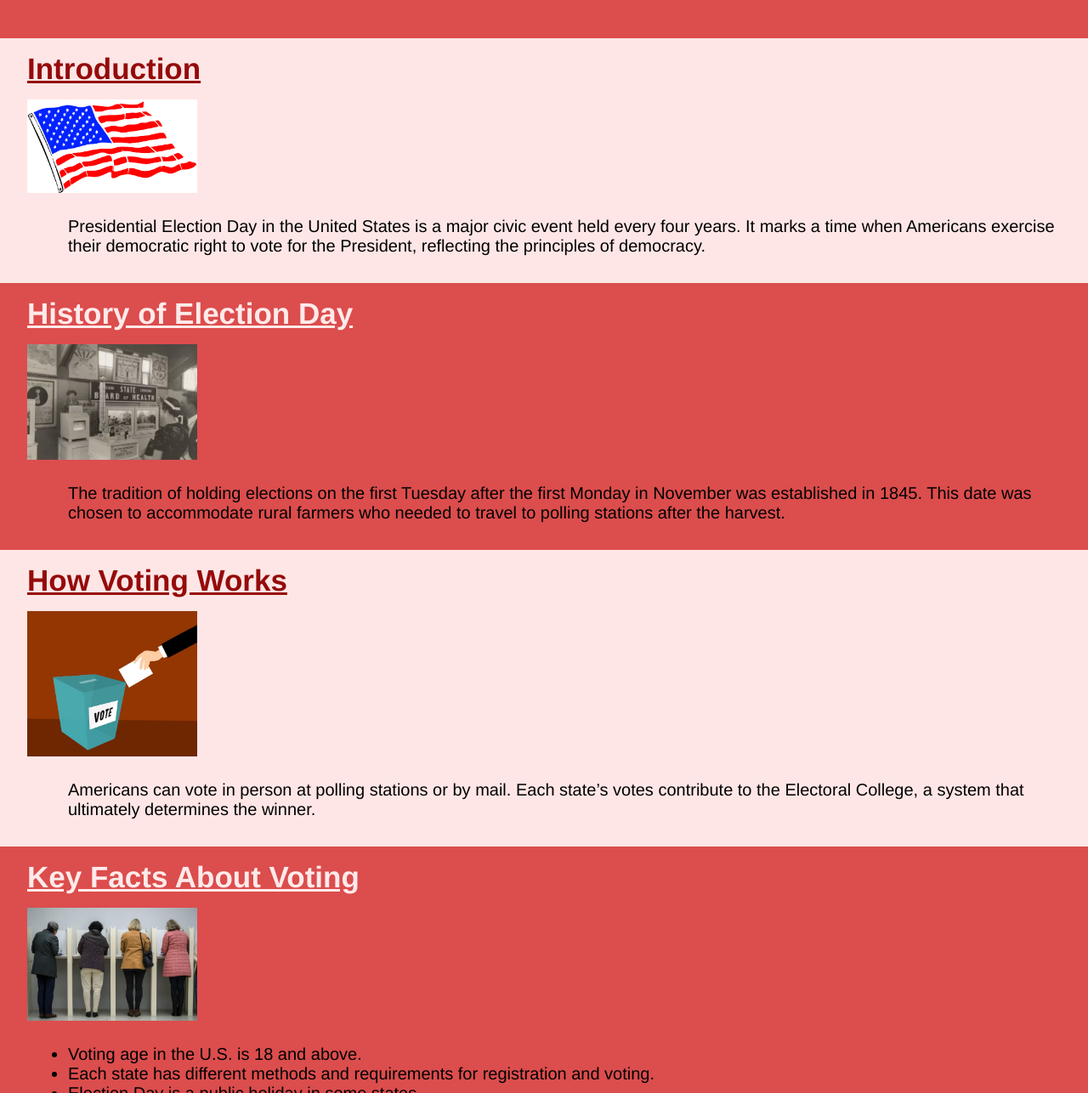
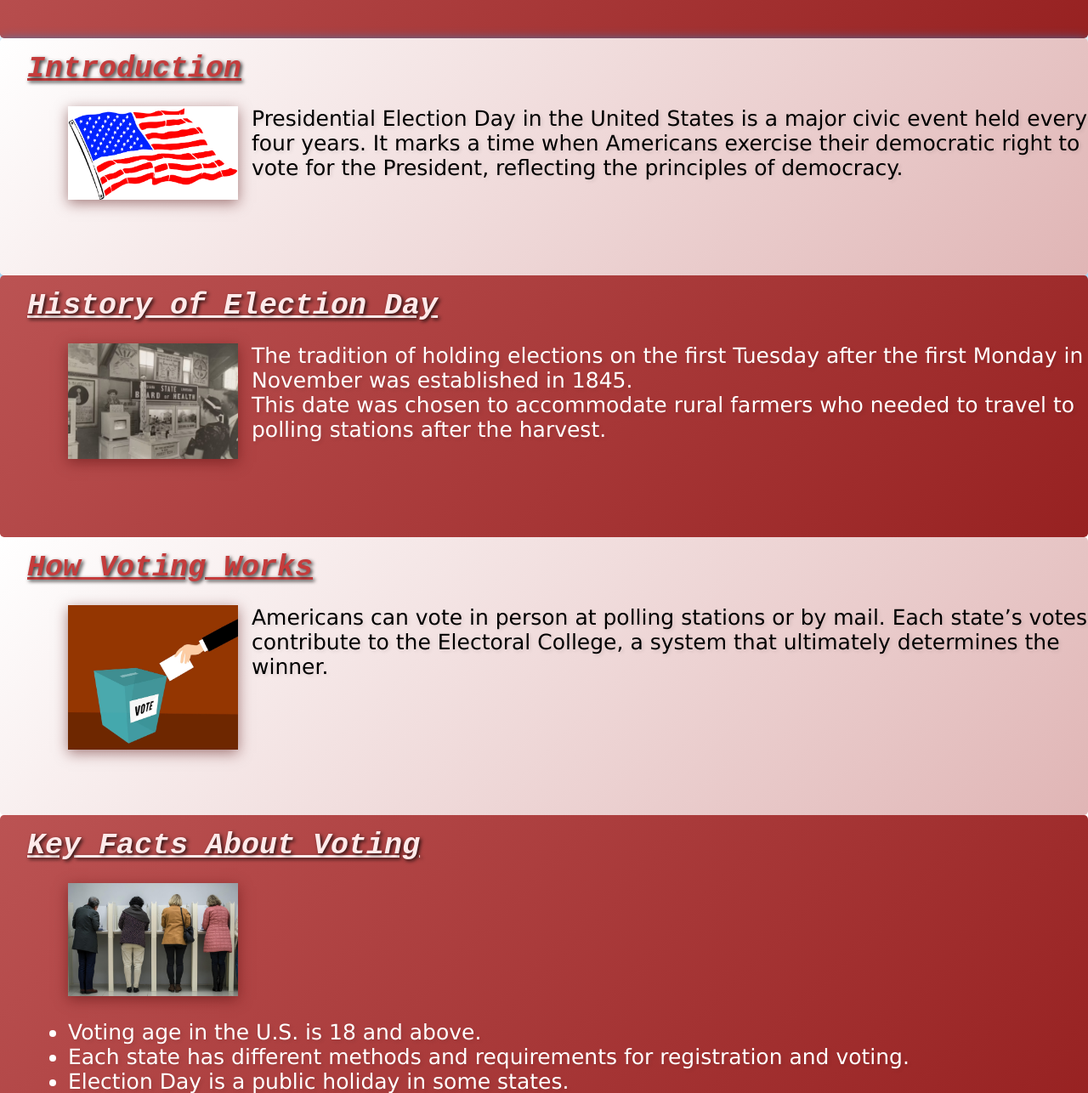
Before and after one commit to SlightyBurntSteak/electionDays, a plain HTML site: page index.html in a window 1280 px wide. Shown: the part 429-1715 px from the top of the page at 85% size. Drawn offline with Linux system fonts and the light colour scheme.

Commit message:
lookingPrettyAwesome

```diff
--- a/css/style.css
+++ b/css/style.css
@@ -6,6 +6,9 @@
     box-sizing: border-box;
 }
 
+img {
+    box-shadow: 0 4px 15px rgba(82, 11, 11, 0.5);
+}
 
 /* Remove bullet points and default list styling */
 
@@ -20,8 +23,9 @@
 }
 
 nav {
-    background-color: #2450c9;
+    background: linear-gradient(135deg, #7097be 0%, #216697 100%);
     padding: 1rem;
+    border-radius: 0.3rem;
 }
 
 .nav-menu {
@@ -32,18 +36,21 @@ nav {
 }
 
 .nav-menu a {
-    font-family: 'Franklin Gothic Medium', 'Arial Narrow', Arial, sans-serif;
+    font-family: monospace;
     font-size: 22px;
     margin: 0.8rem;
-    background-color: #4781ec;
-    padding: 10px 30px;
+    background: linear-gradient(135deg, #4a7eb2 0%, #216697 100%);
+    padding: 10px 20px;
     display: block;
     border-radius: 5px;
+    box-shadow: 0 4px 15px rgba(16, 66, 97, 0.5);
     transition: background-color 0.4s ease;
 }
 
+
 .nav-menu a:hover {
-    background-color: #2b60d3;
+    background: linear-gradient(135deg, #3270af 0%, #216697 100%);
+    transform: scale(1.1);
 }
 /* Logo */
 
@@ -51,159 +58,201 @@ nav {
     display: flex;
     justify-content: space-between; /* Logo Left, menu right */
     align-items: center;
-    background-color: #3c68d5;
+    /* background-color: #3c68d5; */
+    background: linear-gradient(135deg, #7097be 0%, #216697 100%);
 }
 .logo {
     padding-left: 1rem;
+    img {
+    box-shadow: 0 4px 15px rgba(82, 11, 11, 0);
+}
 }
 /* Main */
-main {
-    font-family: 'Franklin Gothic Medium', 'Arial Narrow', Arial, sans-serif;
-}
 
 .head {
+    border-radius: 0.3rem;
     padding: 3rem;
     text-align: center;
-    background-color: #dc4d4d;
+    background: linear-gradient(135deg, #bb5353 0%, #972121 100%);
 }
 h1 {
     color: #ffeaea;
     font-size: 40px;
     padding-bottom: 1rem;
+    font-family: monospace;
+    text-shadow: 2px 2px 4px rgba(0, 0, 0, 0.8);
 }
 
 h2 {
     color: #ffffff;
     font-size: 35px;
     padding-bottom: 1rem;
+    font-family: monospace;
+    text-shadow: 2px 2px 4px rgba(0, 0, 0, 0.8);
 }
 
 p {
+    font-family: 'Lucida Sans', 'Lucida Sans Regular', 'Lucida Grande', 'Lucida Sans Unicode', Geneva, Verdana, sans-serif;
     font-weight: light;
 }
+
 
 /* Home */
 
 .home {
     padding-bottom: 2rem;
-    background-color: #ffe6e6;
+    background: linear-gradient(135deg, #ffffff 0%, #e0b5b5 100%);
+    border-radius: 0.3rem;
+    box-shadow: 0 4px 15px rgb(18, 144, 222);
 }
 
-.home h2 {
-    color: #950a0a;
+.home p {
+    text-shadow: 2px 2px 4px rgba(0, 0, 0, 0.1);
+    font-size: 25px;
+    margin-left: 5rem;
+    margin-bottom: 5rem;
 }
 
-.home-top {
+.home img {
+    float: left;
+    margin-right: 1rem;
+}
+.home h2 {
+    color: #c53c3c;
     margin-left: 1rem;
     padding: 1rem;
     padding-bottom: 1.5rem;
 }
 
-.home p {
-    font-size: 20px;
-    margin-left: 5rem;
-}
 
 /* History */
 
 .history {
      padding-bottom: 2rem;
-     background-color: #dc4d4d;
+     background: linear-gradient(135deg, #bb5353 0%, #972121 100%);
+     border-radius: 0.3rem;
 }
 
 .history h2 {
     color: #ffeaea;
 }
 
-.history-top {
+.history h2 {
     margin-left: 1rem;
     padding: 1rem;
     padding-bottom: 1.5rem;
 }
 
+.history img {
+    float: left;
+    margin-right: 1rem;
+}
+
 .history p {
-    font-size: 20px;
+    text-shadow: 2px 2px 4px rgba(0, 0, 0, 0.1);
+    font-size: 25px;
     margin-left: 5rem;
+    color: #ffffff;
+    margin-left: 5rem;
+    margin-bottom: 5rem;
 }
 
 /* Voting */
 
 .voting {
     padding-bottom: 2rem;
-    background-color: #ffe6e6;
+    background: linear-gradient(135deg, #ffffff 0%, #e0b5b5 100%);
+    border-radius: 0.3rem;
 }
 
 .voting h2 {
-    color: #950a0a;
-}
-
-.voting-top {
+    color: #c53c3c;
     margin-left: 1rem;
     padding: 1rem;
     padding-bottom: 1.5rem;
 }
 
-.voting p {
-    font-size: 20px;
-    margin-left: 5rem;
+.voting img {
+    float: left;
+    margin-right: 1rem;
 }
 
-/* Voting */
+.voting p {
+    text-shadow: 2px 2px 4px rgba(0, 0, 0, 0.1);
+    font-size: 25px;
+    margin-left: 5rem;
+    margin-left: 5rem;
+    margin-bottom: 8rem;
+}
+/* Facts */
 
 .facts {
      padding-bottom: 2rem;
-     background-color: #dc4d4d;
+     background: linear-gradient(135deg, #bb5353 0%, #972121 100%);
+     border-radius: 0.3rem;
 }
 
 .facts h2 {
     color: #ffeaea;
-}
-
-.facts-top {
     margin-left: 1rem;
     padding: 1rem;
     padding-bottom: 1.5rem;
 }
 
+.facts img {
+    margin-left: 5rem;
+    margin-bottom: 1.5rem;
+}
+
 .facts li {
-    font-size: 20px;
+    text-shadow: 2px 2px 4px rgba(0, 0, 0, 0.1);
+    font-size: 25px;
     margin-left: 5rem;
+    color: #ffffff;
+    font-family: 'Lucida Sans', 'Lucida Sans Regular', 'Lucida Grande', 'Lucida Sans Unicode', Geneva, Verdana, sans-serif;
 }
 
 /* Matters */
 
 .matters {
     padding-bottom: 2rem;
-    background-color: #ffe6e6;
+    background: linear-gradient(135deg, #ffffff 0%, #e0b5b5 100%);
 }
 
 .matters h2 {
-    color: #950a0a;
-}
-
-.matters-top {
+    color: #c53c3c;
     margin-left: 1rem;
     padding: 1rem;
     padding-bottom: 1.5rem;
 }
 
+.matters img {
+    float: left;
+    margin-right: 1rem;
+}
+
 .matters p {
-    font-size: 20px;
+    text-shadow: 2px 2px 4px rgba(0, 0, 0, 0.1);
+    font-size: 25px;
     margin-left: 5rem;
+    margin-left: 5rem;
+    margin-bottom: 5rem;
 }
 
 /* Footer */
 
 footer {
     padding-top: 2rem;
-    background-color: #dc4d4d;
+    background: linear-gradient(135deg, #bb5353 0%, #972121 100%);
     padding-bottom: 1rem;
+    border-radius: 0.3rem;
 }
 
 footer p {
     margin: 2rem;
-    font-family: 'Franklin Gothic Medium', 'Arial Narrow', Arial, sans-serif;
+    font-family: monospace;
     font-size: 25px;
     color: white;
+    text-shadow: 2px 2px 4px rgba(0, 0, 0, 0.8);
 
 }
--- a/index.html
+++ b/index.html
@@ -22,45 +22,35 @@
     <main>
         <div class="head">
             <h1><u>Presidential Election Day in the United States</u></h1>
-            <h2>Understanding the Importance of Voting</h2>
+            <h2><i>Understanding the Importance of Voting</i></h2>
         </div>
         <!-- Home -->
         <section id="home">
             <div class="home">
-                <div class="home-top">
-                    <h2><u>Introduction</u></h2>
-                    <img src="images/americanFlag.webp" width="200" alt="American Flag">
-                </div>
-                <p>Presidential Election Day in the United States is a major civic event held every four years. It marks a time when Americans exercise their democratic right to vote for the President, reflecting the principles of democracy.</p>
+                <h2><u><i>Introduction</i></u></h2>
+                <!-- <img src="images/americanFlag.webp" width="200" alt="American Flag"> -->
+                <p><img src="images/americanFlag.webp" width="200" alt="American Flag"> Presidential Election Day in the United States is a major civic event held every four years. It marks a time when Americans exercise their democratic right to vote for the President, reflecting the principles of democracy.</p>
             </div>
         </section>
         <!-- History -->
         <section id="history">
             <div class="history" id="history">
-                <div class="history-top">
-                    <h2><u>History of Election Day</u></h2>
-                    <img src="images/oldVote.avif" width="200" alt="Old historical voting building">
-                </div>
-                <p>The tradition of holding elections on the first Tuesday after the first Monday in November was established in 1845. This date was chosen to accommodate rural farmers who needed to travel to polling stations after the harvest.</p>
+                <h2><u><i>History of Election Day</i></u></h2>
+                <p><img src="images/oldVote.avif" width="200" alt="Old historical voting building"> The tradition of holding elections on the first Tuesday after the first Monday in November was established in 1845. <br> This date was chosen to accommodate rural farmers who needed to travel to polling stations after the harvest.</p>
             </div>
         </section>
         <!-- Voting -->
         <section id="voting">
             <div class="voting" id="voting">
-                <div class="voting-top">
-                    <h2><u>How Voting Works</u></h2>
-                    <img src="images/vote.webp" width="200" alt="Voting box">
-                </div>
-                <p>Americans can vote in person at polling stations or by mail. Each state’s votes contribute to the Electoral College, a system that ultimately determines the winner.</p>
+                <h2><u><i>How Voting Works</i></u></h2>
+                <p><img src="images/vote.webp" width="200" alt="Voting box">Americans can vote in person at polling stations or by mail. Each state’s votes contribute to the Electoral College, a system that ultimately determines the winner.</p>
             </div>
         </section>
         <!-- Facts -->
         <section id="facts">
             <div class="facts" id="facts">
-                <div class="facts-top">
-                    <h2><u>Key Facts About Voting</u></h2>
-                    <img src="images/votingLine.jpg" width="200" alt="Line at a Voting Booth">
-                </div>
+                <h2><u><i>Key Facts About Voting</i></u></h2>
+                <img src="images/votingLine.jpg" width="200" alt="Line at a Voting Booth">
                 <ul>
                     <li>Voting age in the U.S. is 18 and above.</li>
                     <li>Each state has different methods and requirements for registration and voting.</li>
@@ -71,11 +61,8 @@
         <!-- Matters -->
         <section id="matters">
             <div class="matters" id="matters">
-                <div class="matters-top">
-                    <h2><u>Why Your Vote Matters</u></h2>
-                    <img src="images/multiVote.avif" width="200" alt="People of all diffrent backgrounds getting ready to vote">
-                </div>
-                <p>Voting is a way for citizens to have a say in their government. Each vote counts, and it’s through this collective decision-making that leaders are chosen to represent the public's values and interests.</p>
+                <h2><u><i>Why Your Vote Matters</i></u></h2>
+                <p><img src="images/multiVote.avif" width="200" alt="People of all diffrent backgrounds getting ready to vote"> Voting is a way for citizens to have a say in their government. Each vote counts, and it’s through this collective decision-making that leaders are chosen to represent the public's values and interests.</p>
             </div>
         </section>
     </main>
```
